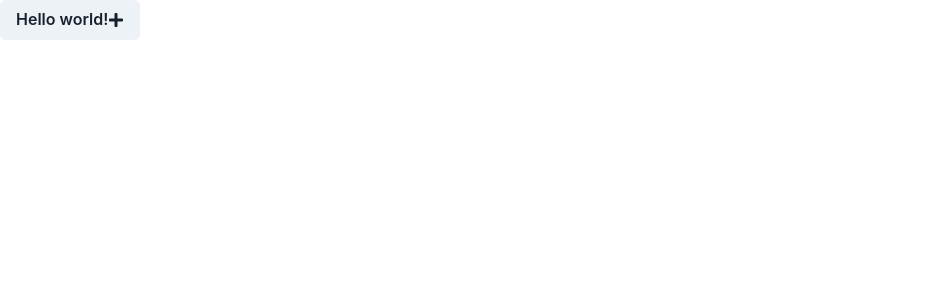
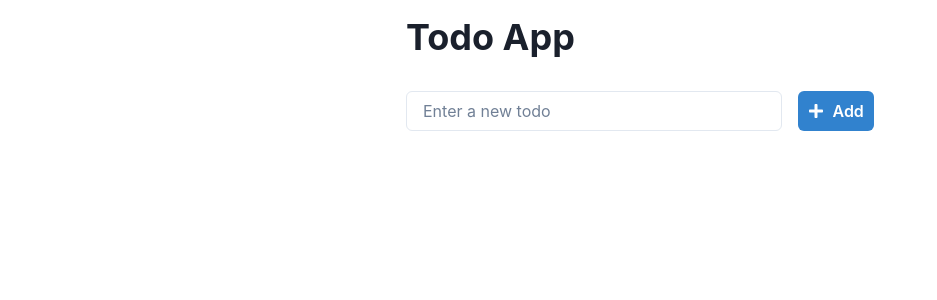
Before and after one commit to GPT-Engineer-App-Dev/mock-shuffle, a React (Vite) app: page / in a window 1280 px wide. Shown: the top 300 px of the page, without its empty margins (0-937 px from the left). Built offline with nearby package versions, Linux system fonts and the light colour scheme.

Commit message:
Implement basic todo app functionality

```diff
--- a/src/pages/Index.jsx
+++ b/src/pages/Index.jsx
@@ -1,15 +1,48 @@
-// Complete the Index page component here
-// Use chakra-ui
-import { Button } from "@chakra-ui/react"; // example
-import { FaPlus } from "react-icons/fa"; // example - use react-icons/fa for icons
+import { useState } from "react";
+import { Box, Heading, Input, Button, Flex, List, ListItem, Checkbox, Text } from "@chakra-ui/react";
+import { FaPlus } from "react-icons/fa";
 
 const Index = () => {
-  // TODO: Create the website here!
+  const [todos, setTodos] = useState([]);
+  const [inputValue, setInputValue] = useState("");
+
+  const handleSubmit = (e) => {
+    e.preventDefault();
+    if (inputValue.trim() !== "") {
+      setTodos([...todos, { text: inputValue, completed: false }]);
+      setInputValue("");
+    }
+  };
+
+  const toggleCompleted = (index) => {
+    const newTodos = [...todos];
+    newTodos[index].completed = !newTodos[index].completed;
+    setTodos(newTodos);
+  };
+
   return (
-    <Button>
-      Hello world! <FaPlus />
-    </Button>
-  ); // example
+    <Box maxWidth="500px" margin="0 auto" p={4}>
+      <Heading as="h1" mb={8}>
+        Todo App
+      </Heading>
+      <form onSubmit={handleSubmit}>
+        <Flex>
+          <Input value={inputValue} onChange={(e) => setInputValue(e.target.value)} placeholder="Enter a new todo" mr={4} />
+          <Button type="submit" colorScheme="blue" leftIcon={<FaPlus />}>
+            Add
+          </Button>
+        </Flex>
+      </form>
+      <List mt={8} spacing={4}>
+        {todos.map((todo, index) => (
+          <ListItem key={index}>
+            <Checkbox isChecked={todo.completed} onChange={() => toggleCompleted(index)} mr={4} />
+            <Text as={todo.completed ? "del" : "span"}>{todo.text}</Text>
+          </ListItem>
+        ))}
+      </List>
+    </Box>
+  );
 };
 
 export default Index;
```
